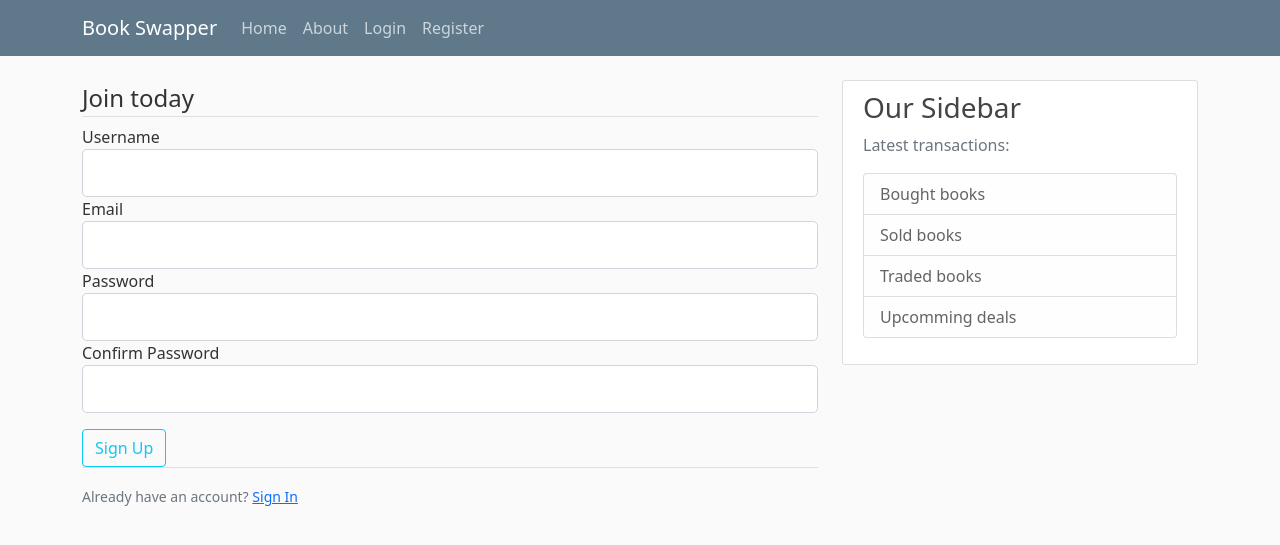
After one commit to ismael-Clark5/SE_G6_Book_Swapper, a Flask app: page /register in a window 1280 px wide. The commit adds this page. Shown: the top 545 px of the page. Run offline with Flask 2, Linux system fonts and the light colour scheme; parts of the project's set-up code (start-up, migrations or seed data) failed here and were passed over; some libraries are stand-ins or nearby versions.

Commit message:
Second commit, at meeting

```diff
--- a/book_Swapper.py
+++ b/book_Swapper.py
@@ -1,8 +1,30 @@
-from flask import Flask, escape, request, render_template, url_for
+from datetime import datetime
+from flask import Flask, escape, request, render_template, url_for, flash, redirect
+from flask_sqlalchemy import SQLAlchemy
+from forms import RegistrationForm, LoginForm
+
 
 app = Flask(__name__)
 
+#DB_URL = 'postgresql+psycopg2://{user}:{pw}@{url}/{db}'.format(user=POSTGRES_USER,pw=POSTGRES_PW,url=POSTGRES_URL,db=POSTGRES_DB)
+#app.config['SECRET_KEY'] = '1cd0a8b6b560d0454d1fb43d58ba2bd1'
+app.config['SQLALCHEMY_DATABASE_URI'] = 'sqlite:///site.db'
 
+db = SQLAlchemy(app)
+
+class User(db.Model):
+    id = db.Column(db.Integer, primaryKey = True)
+    username = db.Column(db.String(20), unique = True, nullable = False)
+    email = db.Column(db.String(120), unique=True, nullable=False)
+    image_file = db.Column(db.String(20), nullable = False, default = 'default.jpeg')
+    password = db.Column(db.String(600), nullable = False)
+    def __repr__(self):
+        return f"User('{self.username}', '{self.email}', '{self.image}')"
+
+class Post(db.Model):
+    id = db.Column(db.Integer, primaryKey = True)
+    title = db.Column(db.String(100), nullable = False)
+    date_posted = db.Column(db.DateTime, nullable = False, default = datetime.utcnow)
 posts = [
     {
         'author': 'Ismael Clark',
@@ -11,6 +33,8 @@ posts = [
         'date_posted': 'January 21 2021'
     }
 ]
+
+
 @app.route('/')
 @app.route('/home')
 def home():
@@ -22,5 +46,26 @@ def about():
     return render_template('about.html', title = 'About the app')
 
 
+@app.route("/register", methods= ["GET", "POST"])
+def register():
+    form = RegistrationForm()
+    if form.validate_on_submit():
+        flash(f'Account created for { form.username.data }!', 'success')
+        return redirect(url_for('home'))
+    return render_template('register.html', title='Register', form = form )
+
+
+@app.route('/login', methods= ["GET", "POST"])
+def login():
+    form = LoginForm()
+    if form.validate_on_submit():
+        if form.email.data == "admin@blog.com" and form.password.data == "password":
+            flash('Successfully logged in', 'success')
+            return redirect(url_for('home'))
+        else:
+            flash('Login unsuccessful, try again', 'danger')
+    return render_template('login.html', title='Login', form = form )
+
+
 if __name__ == '__main__':
     app.run(debug=True)
--- /dev/null
+++ b/forms.py
@@ -0,0 +1,27 @@
+from flask_wtf import FlaskForm
+from wtforms import StringField, PasswordField, SubmitField, BooleanField
+from wtforms.validators import DataRequired, Length, Email, EqualTo
+import email_validator
+
+
+class RegistrationForm(FlaskForm):
+    username = StringField('Username',
+                           validators = [DataRequired(), Length(min = 2, max = 20) ])
+
+    email = StringField('Email', validators=[DataRequired(), Email()])
+
+    password = PasswordField('Password', validators=[DataRequired(), Length(min = 8)])
+
+    confirm_password = PasswordField('Confirm Password', validators=[DataRequired(), EqualTo ('password') ])
+
+    submit = SubmitField('Sign Up')
+
+
+class LoginForm(FlaskForm):
+    email = StringField('Email', validators=[DataRequired(), Email() ])
+
+    password = PasswordField('Password', validators=[DataRequired(), Length(min = 8)])
+
+    remember = BooleanField('Remember Me')
+
+    submit = SubmitField('Login')
--- a/templates/layout.html
+++ b/templates/layout.html
@@ -42,6 +42,15 @@
     <main role="main" class="container">
       <div class="row">
         <div class="col-md-8">
+            {%with messages = get_flashed_messages(with_categories = true)%}
+                {%if messages%}
+                    {%for category, message in messages%}
+                        <div class = "alert alert-{{category}}">
+                            {{message}}
+                        </div>
+                    {%endfor%}
+                {%endif%}
+            {%endwith%}
           {% block content %}{% endblock %}
         </div>
         <div class="col-md-4">
--- /dev/null
+++ b/templates/register.html
@@ -0,0 +1,79 @@
+{% extends "layout.html" %}
+{%block content %}
+    <div clas="content-section">
+        <form method="POST" action ="">
+            {{ form.hidden_tag() }}
+            <fieldset class ="form-group">
+                <legend class="border-bottom mb-2"> Join today</legend>
+                <div class="form-group">
+                    {{ form.username.label(class = "form-control-label") }}
+
+                    {%if form.username.errors%}
+                        {{form.username(class = "form-control form-control-lg is-invalid")}}
+                        <div class="invalid-feedback">
+                            {%for error in form.username.errors%}
+                                <span>{{error}}</span>
+                            {%endfor%}
+                        </div>
+                    {%else%}
+                        {{ form.username(class = "form-control form-control-lg") }}
+                    {%endif%}
+                </div>
+
+                <div class="form-group">
+                    {{ form.email.label(class = "form-control-label") }}
+
+                    {%if form.email.errors%}
+                        {{form.email(class = "form-control form-control-lg is-invalid")}}
+                        <div class="invalid-feedback">
+                            {%for error in form.email.errors%}
+                            <span>{{error}}</span>
+                            {%endfor%}
+                        </div>
+                    {%else%}
+                        {{ form.email(class = "form-control form-control-lg") }}
+                    {%endif%}
+                </div>
+
+                <div class="form-group">
+                    {{ form.password.label(class = "form-control-label") }}
+
+                    {%if form.password.errors%}
+                        {{form.password(class = "form-control form-control-lg is-invalid")}}
+                        <div class="invalid-feedback">
+                            {%for error in form.password.errors%}
+                            <span>{{error}}</span>
+                            {%endfor%}
+                        </div>
+                    {%else%}
+                        {{ form.password(class = "form-control form-control-lg") }}
+                    {%endif%}
+                </div>
+
+                <div class="form-group">
+                    {{ form.confirm_password.label(class = "form-control-label") }}
+                    {%if form.confirm_password.errors%}
+                        {{form.confirm_password(class = "form-control form-control-lg is-invalid")}}
+                        <div class="invalid-feedback">
+                            {%for error in form.confirm_password.errors%}
+                            <span>{{error}}</span>
+                            {%endfor%}
+                        </div>
+                    {%else%}
+                        {{ form.confirm_password(class = "form-control form-control-lg") }}
+                    {%endif%}
+                </div>
+
+            </fieldset>
+            <div class="form-group pt-3">
+                {{form.submit(class = "btn btn-outline-info")}}
+            </div>
+
+        </form>
+    </div>
+    <div class="border-top pt-3">
+        <small class ="text-muted">
+            Already have an account?  <a class="ml-3" href ="{{url_for('login')}}"> Sign In</a>
+        </small>
+    </div>
+{%endblock content%}
```
Also changed, not shown: templates/login.html (added, +59 -0 lines), 2 other files.
